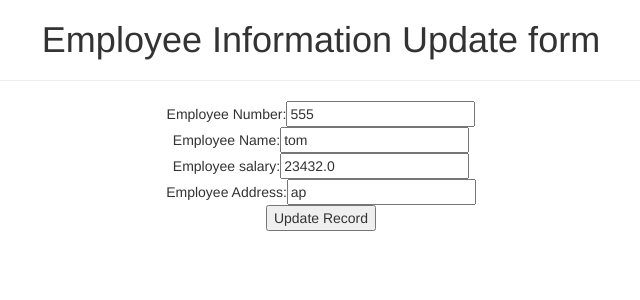
After one commit to sivaram1511/crudfbvdjangoproject, a Django app: page /update/4 in a window 1280 px wide. The commit adds this page. Shown: the top 300 px of the page, without its empty margins (319-959 px from the left). Run offline with Django 3.2, Linux system fonts and the light colour scheme; data comes from the database, SQL or seed files in the repository; both versions use the stored data as it was after the commit; some libraries are stand-ins or nearby versions.

Commit message:
curd function based view

```diff
--- a/crudfbvdjangoproject/urls.py
+++ b/crudfbvdjangoproject/urls.py
@@ -20,4 +20,6 @@ urlpatterns = [
     path('admin/', admin.site.urls),
     path('',views.retrieve_view),
     path('create/',views.create_view),
+    path('delete/<id>',views.delete_view),
+    path('update/<id>',views.update_view),
 ]
--- a/testapp/templates/testapp/index.html
+++ b/testapp/templates/testapp/index.html
@@ -16,7 +16,7 @@
         <td>{{emp.ename}}</td>
         <td>{{emp.esal}}</td>
         <td>{{emp.eaddr}}</td>
-        <td> <a href="#">Update</a><a href="#">Delete</a></td>
+        <td> <a href="/update/{{emp.id}}">Update</a><a href="/delete/{{emp.id}}">Delete</a></td>
       </tr>
       {%endfor%}
      </table><br><br>
--- /dev/null
+++ b/testapp/templates/testapp/update.html
@@ -0,0 +1,14 @@
+<!DOCTYPE html>
+ {%extends "testapp/base.html"%}
+   {%block body_block%}
+    <h1>Employee Information Update form</h1><hr>
+    <form method="post">
+      {%csrf_token%}
+      Employee Number:<input type="text" name="eno" value="{{employee.eno}}"><br>
+      Employee Name:<input type="text" name="ename" value="{{employee.ename}}"><br>
+      Employee salary:<input type="text" name="esal" value="{{employee.esal}}"><br>
+      Employee Address:<input type="text" name="eaddr" value="{{employee.eaddr}}"><br>
+      <input type="submit" name="" value="Update Record">
+     </form>
+   {%endblock%}
+</html>
--- a/testapp/views.py
+++ b/testapp/views.py
@@ -13,3 +13,15 @@ def create_view(request):
           form.save()
           return redirect('/')
     return render(request,"testapp/create.html",{"form":form})
+def delete_view(request,id):
+    employee=Employee.objects.get(id=id)
+    employee.delete()
+    return redirect('/')
+def update_view(request,id):
+    employee=Employee.objects.get(id=id)
+    if request.method=='POST':
+       form=EmployeeForm(request.POST,instance=employee)
+       if form.is_valid():
+          form.save()
+          return redirect('/')
+    return render(request,"testapp/update.html",{"employee":employee})
```
Also changed, not shown: db.sqlite3.
